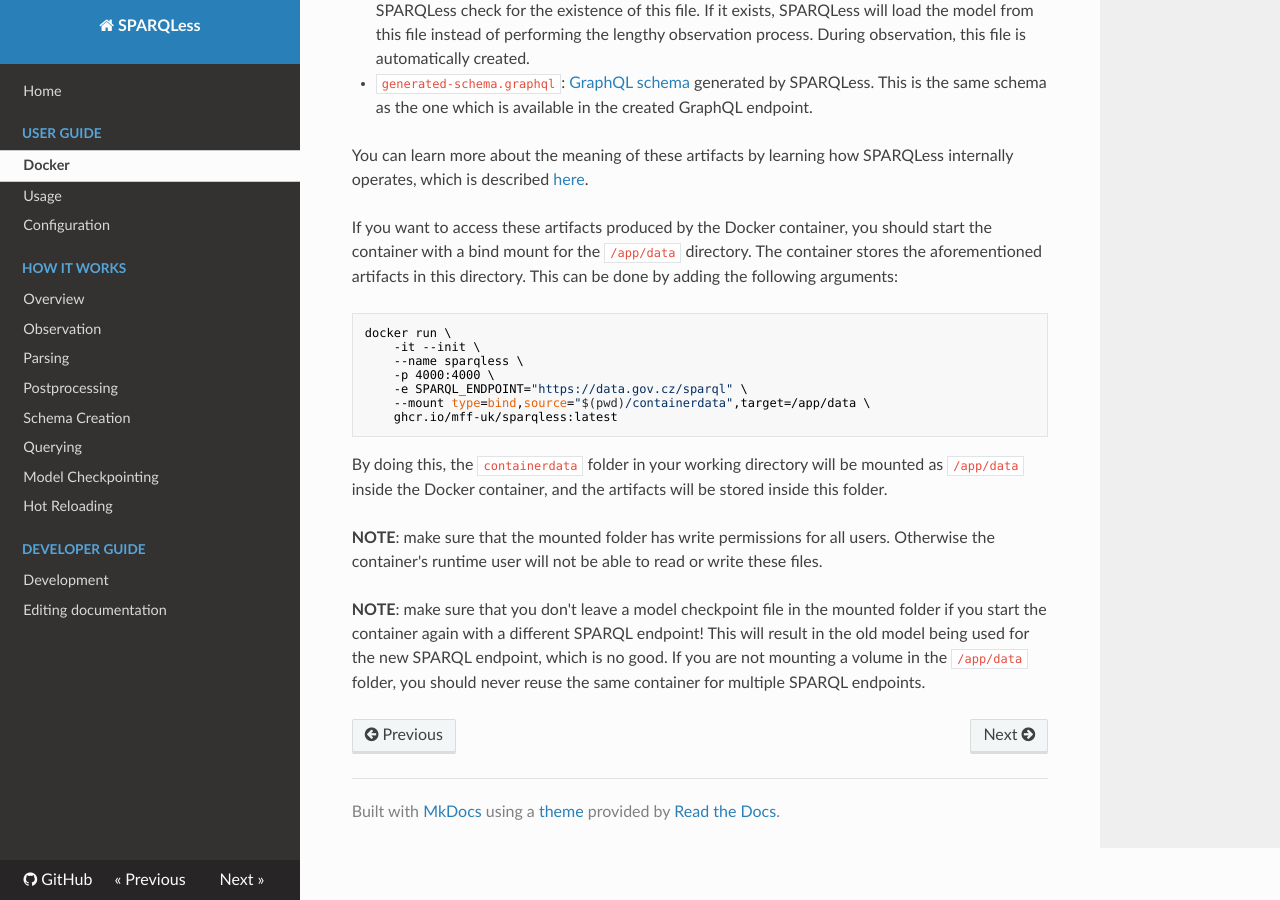
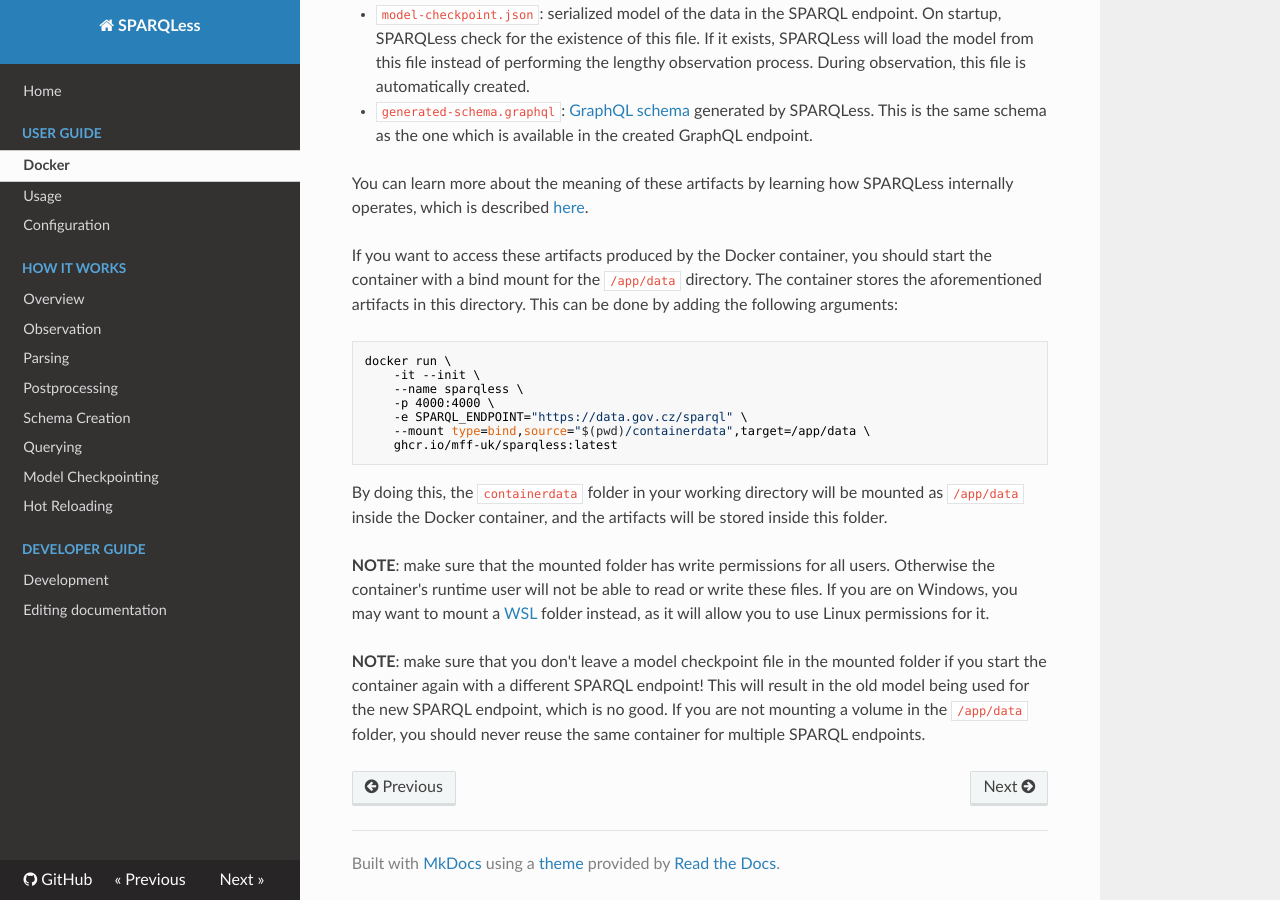
Before and after one commit to mff-uk/sparqless, an MkDocs documentation site: the page built from docs/docker.md, in a window 1280 px wide and 900 px high, scrolled down 1108 px. Built offline with MkDocs 1.6.1, drawn with Linux system fonts in a browser that asks for light colours; nearby versions of some CDN libraries; some of the changed text lies outside the part shown.

Commit message:
feat(docs): update Docker docs to mention Windows usage (#15)

```diff
--- a/docs/docker.md
+++ b/docs/docker.md
@@ -13,6 +13,8 @@
 # The `-p` option binds port 4000 on the container to port 4000 on the local machine.
 # This is the port which the created GraphQL server will run on.
 # You can add the `-d` option to run the container detached from your terminal.
+# If you are on Windows, you can substitute the '\' characters for '`' (backtick)
+# characters to get a Powershell equivalent command.
 docker run \
     -it --init \
     --name sparqless \
@@ -83,7 +85,9 @@
 
 **NOTE**: make sure that the mounted folder has write permissions for
 all users. Otherwise the container's runtime user will not be able
-to read or write these files.
+to read or write these files. If you are on Windows, you may want to mount
+a [WSL](https://docs.microsoft.com/en-us/windows/wsl/install) folder instead,
+as it will allow you to use Linux permissions for it.
 
 **NOTE**: make sure that you don't leave a model checkpoint file in the
 mounted folder if you start the container again with a different SPARQL
```
Also changed, not shown: README.md (+2 -0 lines), docs/index.md (+2 -0 lines).
